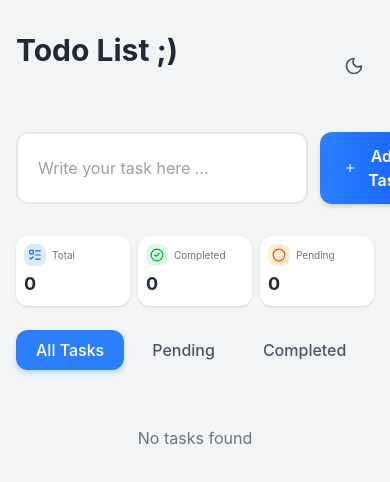
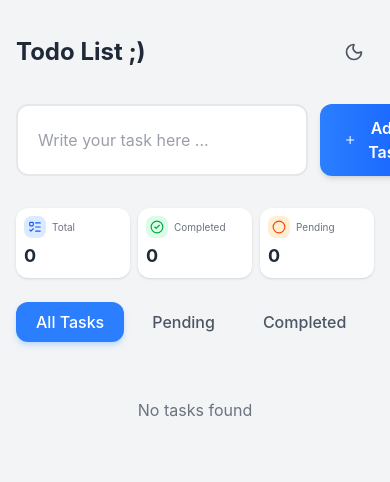
Before and after one commit to amirrezash0n/taskflow-app, a React (Vite) app: page / in a window 390 px wide. Shown: the top 482 px of the page. Built offline with nearby package versions, Linux system fonts and the light colour scheme.

Commit message:
refactor(TodoTitle): make responsive and remove hardcoded spacing

```diff
--- a/src/components/TodoTitle.tsx
+++ b/src/components/TodoTitle.tsx
@@ -1,6 +1,6 @@
 export default function TodoTitle() {
   return (
-    <h1 className="text-3xl font-bold text-center mb-8 text-gray-800 dark:text-white">
+    <h1 className="text-2xl sm:text-3xl font-bold text-gray-800 dark:text-white">
       Todo List ;)
     </h1>
   );
```
